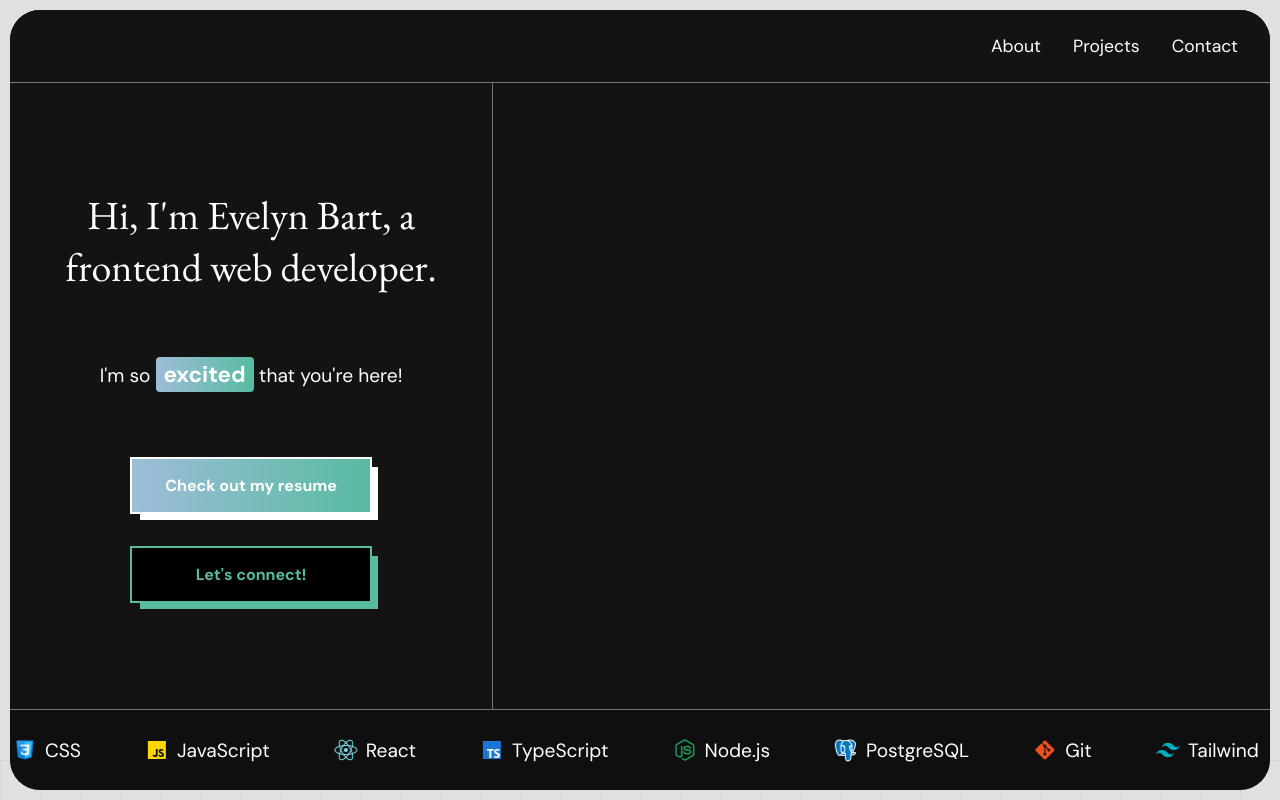
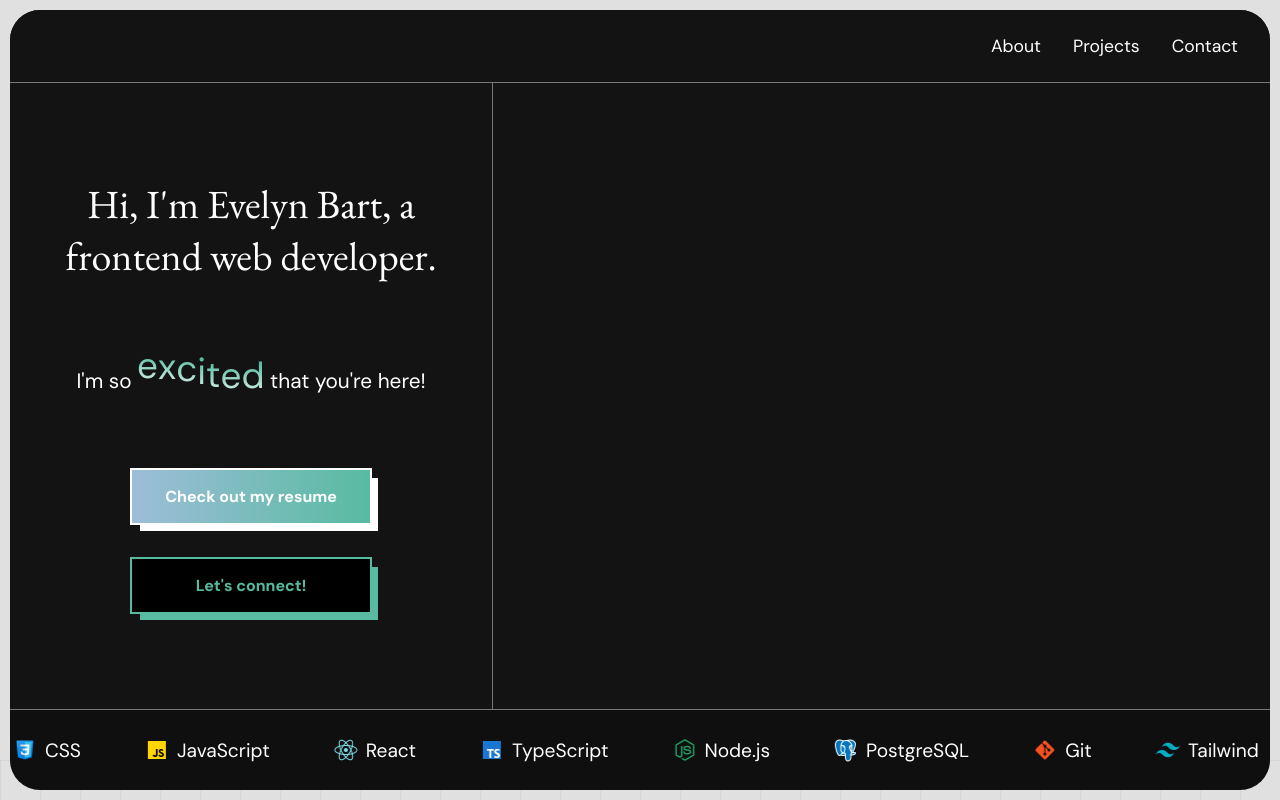
Before and after one commit to evelynmbart/evelyn-portfolio, a React (Vite) app: page / in a window 1280 px wide. Shown: the top 800 px of the page. Built offline with nearby package versions, Linux system fonts and the light colour scheme; a web font is replaced by a local one.

Commit message:
update subtitle design + animation

```diff
--- a/src/sections/Hero.jsx
+++ b/src/sections/Hero.jsx
@@ -17,7 +17,15 @@ const Hero = () => {
         <Main>
           <Left>
             <Title>Hi, I&apos;m Evelyn Bart, a frontend web developer.</Title>
-            <Subtitle>I&apos;m so <ExcitedSpan>excited</ExcitedSpan> that you&apos;re here!</Subtitle>
+            <Subtitle>
+              I&apos;m so <Span>e</Span>
+              <Span>x</Span>
+              <Span>c</Span>
+              <Span>i</Span>
+              <Span>t</Span>
+              <Span>e</Span>
+              <Span>d</Span> that you&apos;re here!
+            </Subtitle>
             <ButtonContainer>
               <ResumeButton
                 href="../Evelyn Bart 2025 Resume copy.pdf"
@@ -26,10 +34,7 @@ const Hero = () => {
               >
                 Check out my resume
               </ResumeButton>
-              <ResumeButton
-                secondary
-                href="mailto:evelyn.m.bart@gmail.com"
-              >
+              <ResumeButton secondary href="mailto:evelyn.m.bart@gmail.com">
                 Let's connect!
               </ResumeButton>
             </ButtonContainer>
@@ -258,19 +263,23 @@ const ButtonContainer = styled.div`
 
 const ResumeButton = styled.a`
   width: 200px;
-  background: ${props => props.secondary ? 'black' : `linear-gradient(
+  background: ${(props) =>
+    props.secondary
+      ? "black"
+      : `linear-gradient(
     90deg,
     var(--secondary-color) 0%,
     var(--primary-color) 100%
   )`};
-  color: ${props => props.secondary ? 'var(--primary-color)' : 'white'};
+  color: ${(props) => (props.secondary ? "var(--primary-color)" : "white")};
   font-size: 1rem;
   font-weight: bold;
   padding: 1rem 1.2rem;
   text-align: center;
   text-decoration: none;
   position: relative;
-  border: 2px solid ${props => props.secondary ? 'var(--primary-color)' : 'white'};
+  border: 2px solid
+    ${(props) => (props.secondary ? "var(--primary-color)" : "white")};
   position: relative;
 
   &:before {
@@ -280,7 +289,8 @@ const ResumeButton = styled.a`
     left: 8px;
     width: 100%;
     height: 100%;
-    background-color: ${props => props.secondary ? 'var(--primary-color)' : 'white'};
+    background-color: ${(props) =>
+      props.secondary ? "var(--primary-color)" : "white"};
     transition: all 0.3s ease;
     z-index: -1;
   }
@@ -324,20 +334,8 @@ const Title = styled.h1`
   }
 `;
 
-const ExcitedSpan = styled.span`
-  font-size: 1.4rem;
-  font-weight: bold;
-  background: linear-gradient(
-    90deg,
-    var(--secondary-color) 0%,
-    var(--primary-color) 100%
-  );
-  padding: 0.2rem 0.5rem;
-  border-radius: 4px;
-`;
-
 const Subtitle = styled.p`
-  font-size: 1.2rem;
+  font-size: 1.3rem;
   line-height: 1.6;
   color: white;
   margin: 0;
@@ -350,4 +348,44 @@ const Subtitle = styled.p`
   @media (max-width: 480px) {
     font-size: 1rem;
   }
+  & span:nth-child(2) {
+    animation-delay: 0.1s;
+  }
+  & span:nth-child(3) {
+    animation-delay: 0.2s;
+  }
+  & span:nth-child(4) {
+    animation-delay: 0.3s;
+  }
+  & span:nth-child(5) {
+    animation-delay: 0.4s;
+  }
+  & span:nth-child(6) {
+    animation-delay: 0.5s;
+  }
+  & span:nth-child(7) {
+    animation-delay: 0.6s;
+  }
 `;
+
+const Span = styled.span`
+  position: relative;
+  color: var(--primary-color);
+  font-size: 2.3rem;
+  display: inline-block;
+  animation: wave 1.2s ease-in-out infinite alternate;
+  background: linear-gradient(to bottom, var(--primary-color) 30%, white 100%);
+  background-clip: text;
+  -webkit-background-clip: text;
+  -webkit-text-fill-color: transparent;
+
+  @keyframes wave {
+    0%,
+    100% {
+      transform: translateY(0);
+    }
+    50% {
+      transform: translateY(-10px);
+    }
+  }
+`;
```
